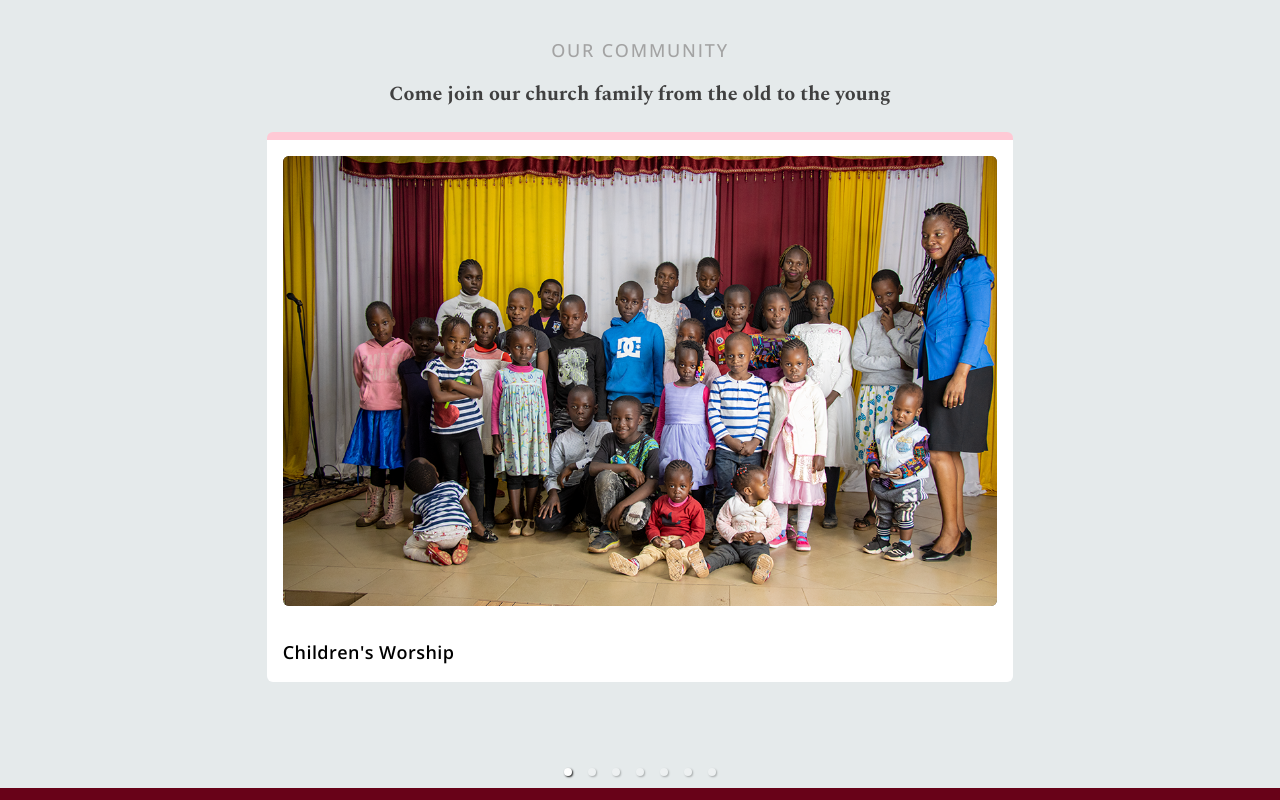
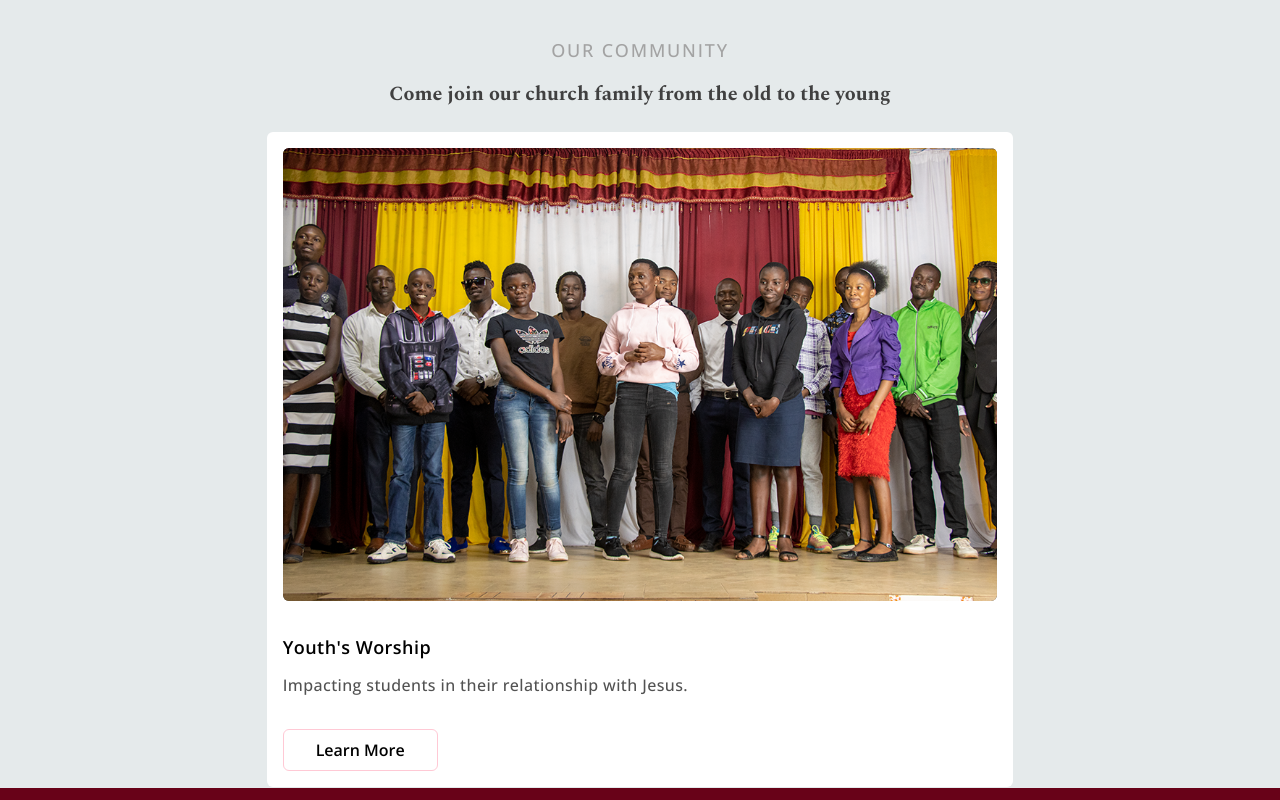
Before and after one commit to Ebenezr/tlcak, a Next.js app: page / in a window 1280 px wide. Shown: the part 4220-5020 px from the top of the page. Built offline with nearby package versions, Linux system fonts and the light colour scheme.

Commit message:
[REF] UX refactor

```diff
--- a/pages/sections/_community.tsx
+++ b/pages/sections/_community.tsx
@@ -28,7 +28,7 @@
         {/* cards wrapper */}
         <div className="carousel-wrapper w-full mt-6">
           <Carousel
-            // autoPlay={true}
+            autoPlay={true}
             centerMode={true}
             emulateTouch={true}
             infiniteLoop={true}
@@ -39,7 +39,7 @@
             showStatus={false}
             showArrows={false}
             useKeyboardArrows={true}
-            className=" flex flex-col w-full gap-3 mx-auto  h-[24rem] lg:h-[62rem] md:h-[30rem]"
+            className=" flex flex-col w-full gap-3 mx-auto  h-[32rem] lg:h-[62rem] md:h-[30rem]"
           >
             {/* card */}
             <div className={cardWrapper}>
@@ -52,12 +52,14 @@
                   className="object-center object-cover h-full"
                 />
               </div>
-              <h2 className={cardTitle}>Children&apos;s Worship</h2>
-              {/* <p className={cardParagraph}>Children’s worship,</p> */}
-              {/* button wrapper */}
-              {/* <div className={buttonWrapper}>
-                <button className={button}>See More</button>
-              </div> */}
+              <h2 className={cardTitle}>Cornerstone Kids</h2>
+              <p className={cardParagraph}>
+                A fun and safe first step for kids to grow in their faith.
+              </p>
+              {/*  button wrapper */}
+              <div className={buttonWrapper}>
+                <button className={button}>Learn More</button>
+              </div>
             </div>
             {/* card */}
             <div className={cardWrapper}>
@@ -71,10 +73,12 @@
                 />
               </div>
               <h2 className={cardTitle}>Youth&apos;s Worship</h2>
-              {/* <p className={cardParagraph}>Children’s worship,</p> */}
-              {/* <div className={buttonWrapper}>
-                <button className={button}>See More</button>
-              </div> */}
+              <p className={cardParagraph}>
+                Impacting students in their relationship with Jesus.
+              </p>
+              <div className={buttonWrapper}>
+                <button className={button}>Learn More</button>
+              </div>
             </div>
             {/* card */}
             <div className={cardWrapper}>
@@ -88,10 +92,13 @@
                 />
               </div>
               <h2 className={cardTitle}>Women&apos;s Worship</h2>
-              {/* <p className={cardParagraph}>Women’s community,</p> */}
-              {/* <div className={buttonWrapper}>
-                <button className={button}>See More</button>
-              </div> */}
+              <p className={cardParagraph}>
+                A nurturing and uplifting environment for women to deepen their
+                faith and connect with other believers
+              </p>
+              <div className={buttonWrapper}>
+                <button className={button}>Learn More</button>
+              </div>
             </div>
             {/* card */}
             <div className={cardWrapper}>
@@ -105,10 +112,12 @@
                 />
               </div>
               <h2 className={cardTitle}>Men&apos;s Worship</h2>
-              {/* <p className={cardParagraph}>Men’s community,</p> */}
-              {/* <div className={buttonWrapper}>
-                <button className={button}>See More</button>
-              </div> */}
+              <p className={cardParagraph}>
+                Men connecting and growing together.
+              </p>
+              <div className={buttonWrapper}>
+                <button className={button}>Learn More</button>
+              </div>
             </div>
             {/* card */}
             <div className={cardWrapper}>
@@ -122,10 +131,14 @@
                 />
               </div>
               <h2 className={cardTitle}>Praise and Worship</h2>
-              {/* <p className={cardParagraph}>Praise and Worship’s worship,</p> */}
-              {/* <div className={buttonWrapper}>
-                <button className={button}>See More</button>
-              </div> */}
+              <p className={cardParagraph}>
+                A dynamic and gifted group of individuals who use their talents
+                to lead congregants in powerful and uplifting worship
+                experiences.
+              </p>
+              <div className={buttonWrapper}>
+                <button className={button}>Learn More</button>
+              </div>
             </div>
             {/* card */}
             <div className={cardWrapper}>
@@ -139,10 +152,14 @@
                 />
               </div>
               <h2 className={cardTitle}>Pastoral Community</h2>
-              {/* <p className={cardParagraph}>Pastoral Community</p> */}
-              {/* <div className={buttonWrapper}>
-                <button className={button}>See More</button>
-              </div> */}
+              <p className={cardParagraph}>
+                A dedicated and compassionate team of spiritual leaders who
+                guide, support, and encourage the congregation on their faith
+                journey.
+              </p>
+              <div className={buttonWrapper}>
+                <button className={button}>Learn More</button>
+              </div>
             </div>
             {/* card */}
             <div className={cardWrapper}>
@@ -156,10 +173,14 @@
                 />
               </div>
               <h2 className={cardTitle}>Hospitality Community</h2>
-              {/* <p className={cardParagraph}>Hospitality Community</p> */}
-              {/* <div className={buttonWrapper}>
+              <p className={cardParagraph}>
+                A friendly and welcoming community of individuals who create a
+                warm and hospitable atmosphere for all members and guests of the
+                church.
+              </p>
+              <div className={buttonWrapper}>
                 <button className={button}>See More</button>
-              </div> */}
+              </div>
             </div>
           </Carousel>
         </div>
@@ -172,7 +193,7 @@
 
 // card
 const cardWrapper =
-  "flex flex-col lg:w-2/3 h-5/6 w-[97%] mx-auto py-4 bg-white px-4 rounded-md border-t-8 border-primary-50";
+  "flex flex-col lg:w-2/3 h-5/6 w-[97%] mx-auto py-4 bg-white px-4 rounded-md ";
 const imageWrapper =
   "w-full  lg:h-[35rem] h-60 md:h-[25rem] bg-neutral-600 rounded-md overflow-hidden";
 const cardTitle = "mt-[32px] text-left text-lg font-bold tracking-wide";
@@ -180,4 +201,4 @@
   "mt-[12px] text-left tracking-wide font-sans leading-6 text-neutral-600";
 const buttonWrapper = "mt-[32px] flex flex-start";
 const button =
-  "border-2 border-primary px-8 py-[1px] text-base font-semibold rounded-md text-primary flex items-center hover:bg-primary focus:bg-primary focus:text-white hover:text-white";
+  "border-[1px] border-primary-50 px-8 py-2 text-base font-semibold rounded-md text-primary flex items-center hover:bg-primary-50 focus:bg-primary-50 focus:text-primary-300 hover:text-primary-300";
```
